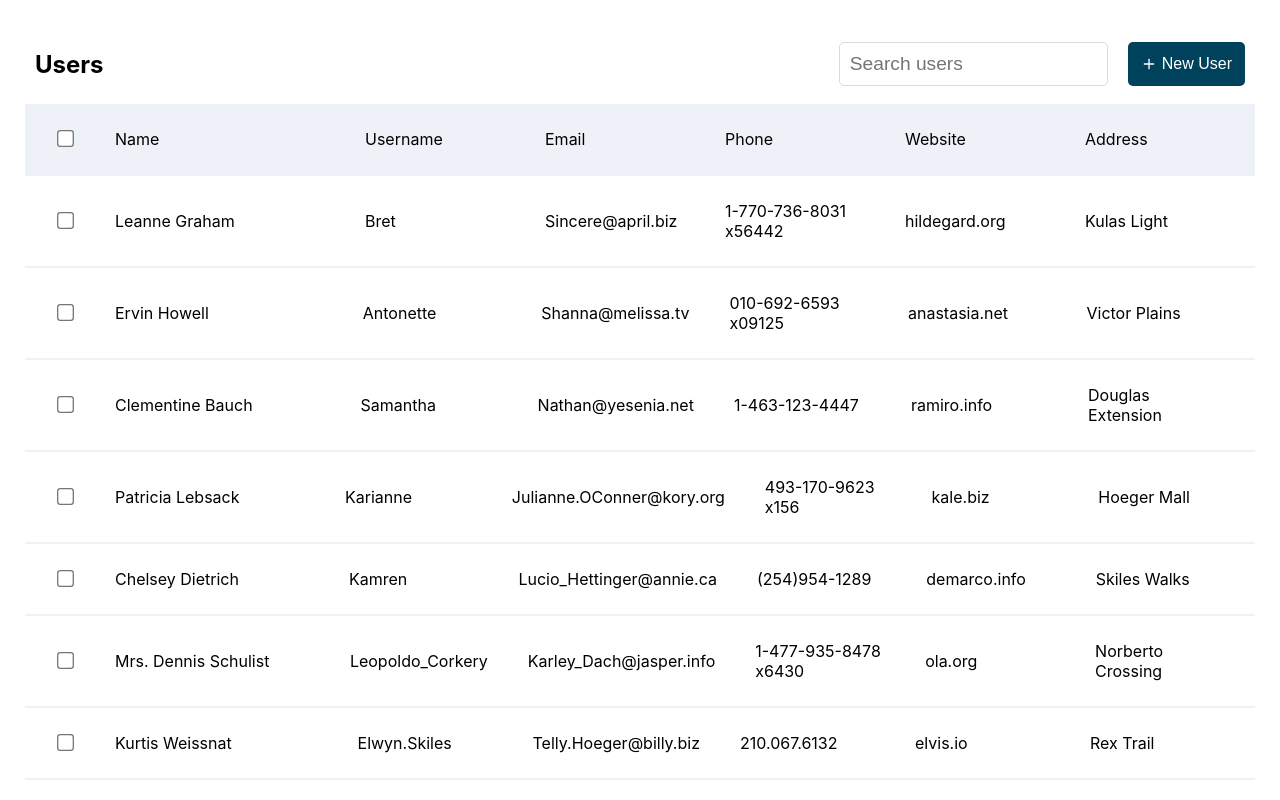
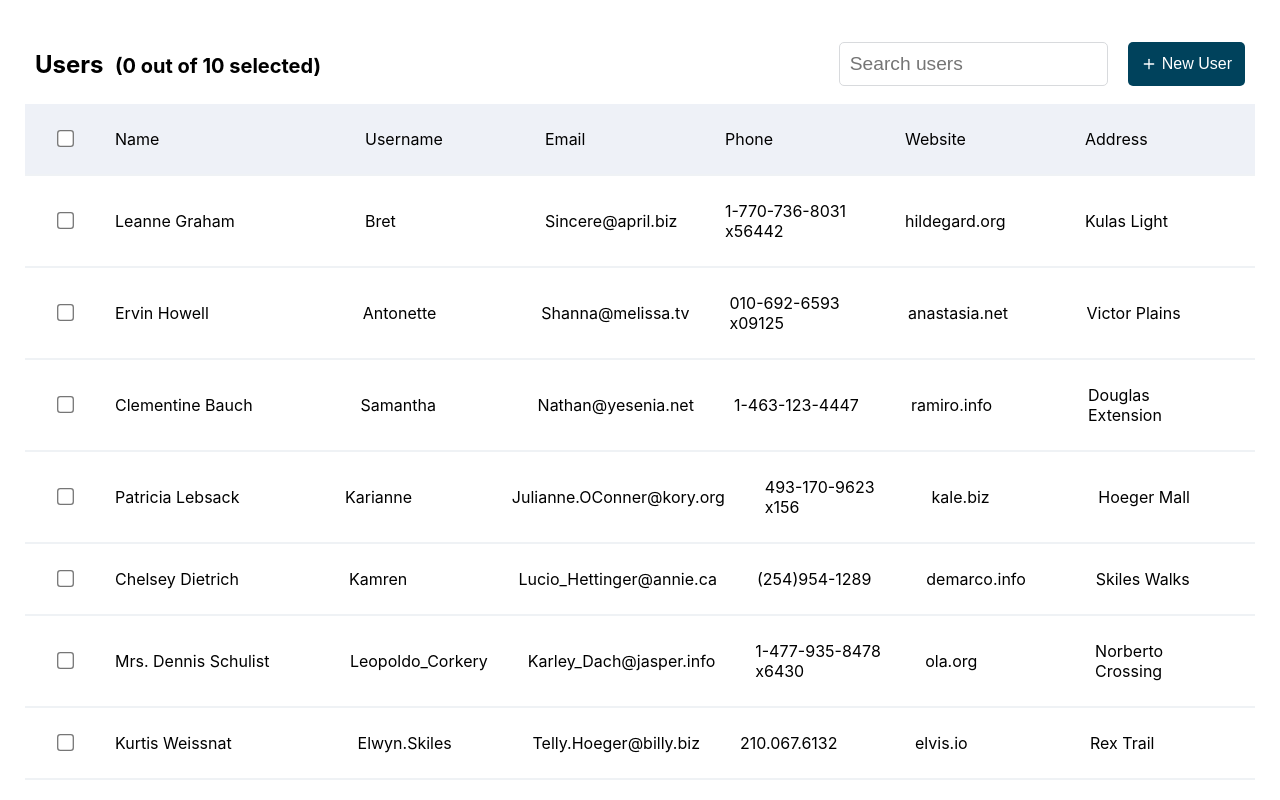
Before and after one commit to abhishekram404/frontend-assignment, a React (Create React App) app: page / in a window 1280 px wide. Shown: the top 800 px of the page. Built offline with nearby package versions, Linux system fonts and the light colour scheme.

Commit message:
Fix: Fix the bug in row selecting feature

```diff
--- a/src/app/components/App/App.tsx
+++ b/src/app/components/App/App.tsx
@@ -2,12 +2,20 @@ import React from "react";
 import styles from "app/components/App/App.module.scss";
 import Table from "app/components/Table/Table";
 import TopRow from "app/components/TopRow/TopRow";
+import { useState } from "react";
+import { fakeData } from "app/fakeData";
 
 function App() {
+  const [selectedUsers, setSelectedUsers] = useState({
+    total: 0,
+    selected: 0,
+  });
+
+  console.log(selectedUsers.total, selectedUsers.selected);
   return (
     <div className={styles.App}>
-      <TopRow />
-      <Table />
+      <TopRow userInfo={selectedUsers} />
+      <Table setSelectedUsers={setSelectedUsers} />
     </div>
   );
 }
--- a/src/app/components/Table/Table.tsx
+++ b/src/app/components/Table/Table.tsx
@@ -6,19 +6,54 @@ import CheckBox from "app/components/CheckBox/CheckBox";
 import { tableColumnsData } from "app/tableColumnsData";
 import { fakeData } from "app/fakeData";
 import { useState } from "react";
-type Props = {};
+import { IUser } from "app/interfaces/IUser";
+import { useEffect } from "react";
+type Props = {
+  setSelectedUsers: Function;
+};
 
-const Table = (props: Props) => {
+const Table = ({ setSelectedUsers }: Props) => {
   const [checkedRows, setCheckedRows] = useState([
     ...Array.from(new Set<string>()),
   ]);
+  const [isAllChecked, setAllChecked] = useState(false);
+
+  const checkAll = () => {
+    const allIds = fakeData.reduce<string[]>(
+      (allIdsArray, a: IUser) => [...allIdsArray, a.id],
+      []
+    );
+
+    if (allIds.sort().toString() === checkedRows.sort().toString()) {
+      return setCheckedRows([]);
+    } else {
+      setCheckedRows(allIds);
+    }
+  };
+
+  useEffect(() => {
+    setSelectedUsers({
+      total: fakeData.length,
+      selected: checkedRows.length,
+    });
+    const allIds = fakeData.reduce<string[]>(
+      (allIdsArray, a: IUser) => [...allIdsArray, a.id],
+      []
+    );
+
+    if (allIds.sort().toString() === checkedRows.sort().toString()) {
+      return setAllChecked(true);
+    } else {
+      setAllChecked(false);
+    }
+  }, [checkedRows]);
 
   console.log(checkedRows);
   return (
     <main className={styles.table}>
       <TableRow head checkedRows={checkedRows} setCheckedRows={setCheckedRows}>
         <TableColumn>
-          <CheckBox setChecked={setCheckedRows} />
+          <CheckBox isChecked={isAllChecked} setChecked={checkAll} />
         </TableColumn>
         {tableColumnsData.map((column) => (
           <TableColumn key={column.title}>{column.title}</TableColumn>
--- a/src/app/components/TopRow/TopRow.tsx
+++ b/src/app/components/TopRow/TopRow.tsx
@@ -1,12 +1,22 @@
 import React from "react";
 import styles from "app/components/TopRow/TopRow.module.scss";
 import { FiPlus } from "react-icons/fi";
-type Props = {};
+type Props = {
+  userInfo: {
+    total: number;
+    selected: number;
+  };
+};
 
-const TopRow = (props: Props) => {
+const TopRow = ({ userInfo }: Props) => {
   return (
     <div className={styles.topRow}>
-      <h2>Users</h2>
+      <h2>
+        Users &nbsp;
+        <small>
+          ({userInfo.selected} out of {userInfo.total} selected)
+        </small>
+      </h2>
       <div className={styles.rightColumn}>
         <input
           type="search"
```
